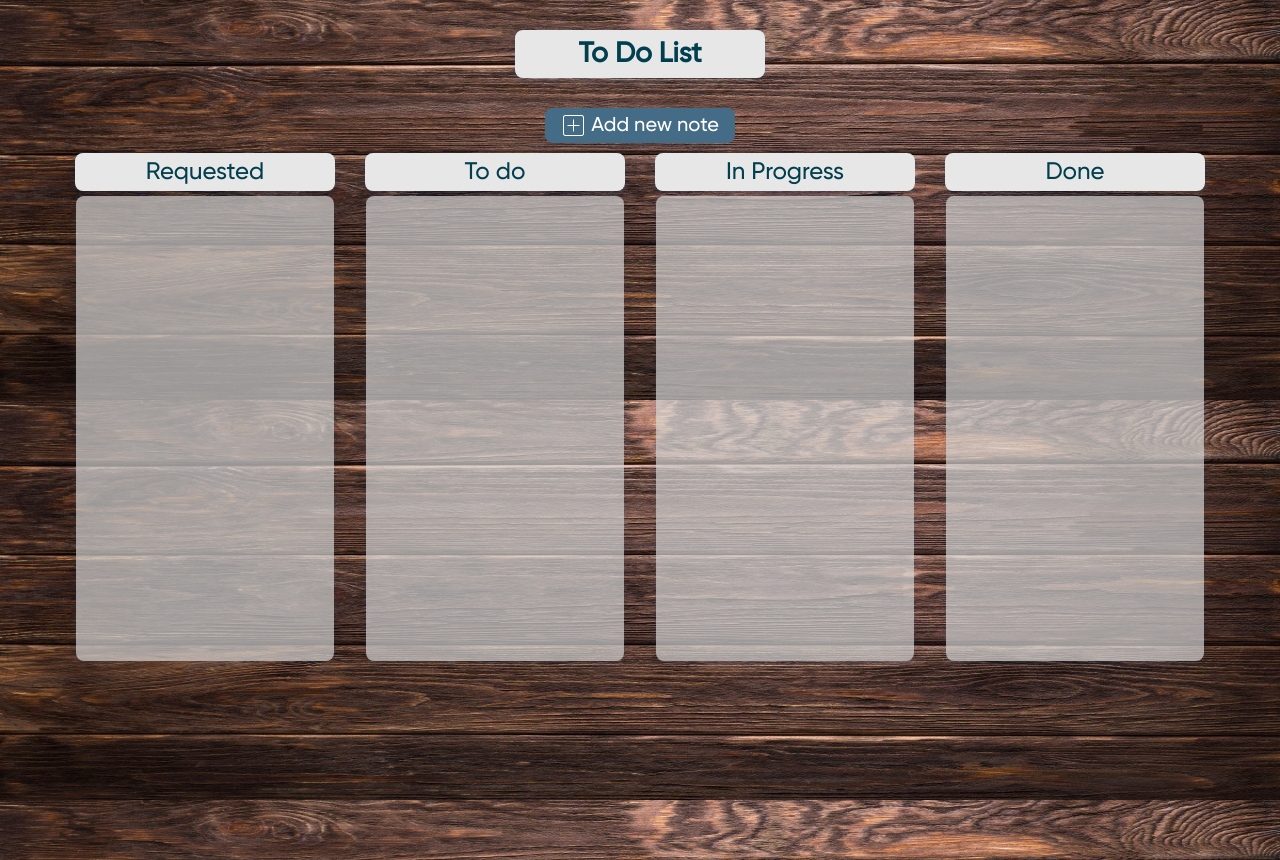
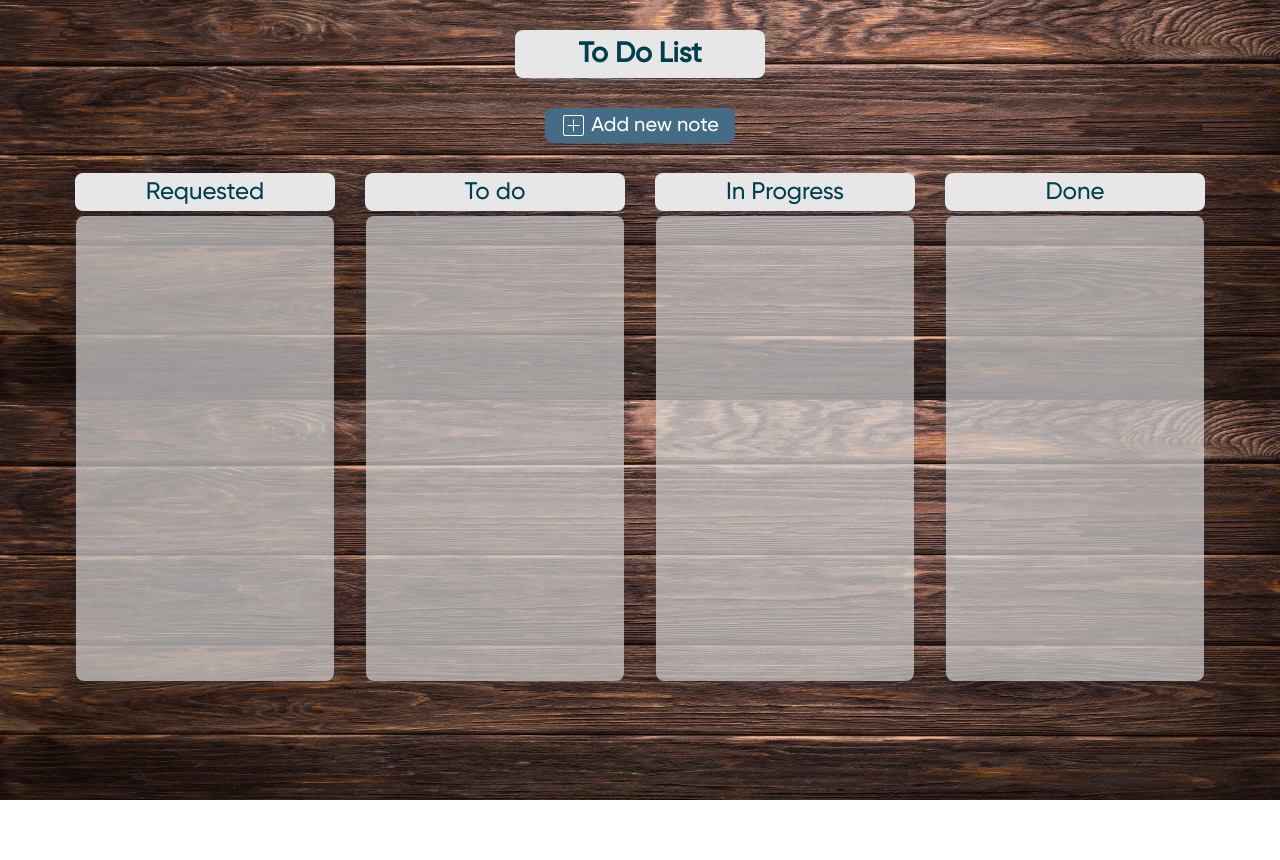
Before and after one commit to Luizagalf/toDoList, a React (Create React App) app: page / in a window 1280 px wide. After the commit the page ends 800 px from the top, so only its background shows below. Built offline with nearby package versions, Linux system fonts and the light colour scheme.

Commit message:
Code refactoring

```diff
--- a/src/App.tsx
+++ b/src/App.tsx
@@ -3,7 +3,6 @@ import { useEffect } from "react";
 import { useStores } from "stores";
 
 import Notes from "components/Notes";
-// import Forecast from "components/Forecast";
 import AddNewNote from "components/AddNewNote";
 
 const App = () => {
@@ -14,15 +13,10 @@ const App = () => {
   }, []);
 
   return (
-    <div className="app" id="app">
+    <div className="app">
       <h1 className="app_title">To Do List</h1>
-      <div>
-        <div>
-          <AddNewNote />
-          <Notes />
-        </div>
-        {/* <Forecast /> */}
-      </div>
+      <AddNewNote />
+      <Notes />
     </div>
   );
 };
--- a/src/app.scss
+++ b/src/app.scss
@@ -6,7 +6,7 @@
   display: flex;
   flex-direction: column;
   row-gap: 30px;
-  padding: 30px;
+  padding: 0 30px;
   background-image: url("assets/img/table.jpeg");
   min-height: 100vh;
   background-size: 100% 400px;
@@ -20,6 +20,7 @@
   max-width: 250px;
   width: 100%;
   padding: 10px 0;
+  margin-top: 30px;
   box-shadow: 0px 4px 8px rgba(0, 0, 0, 0.06),
     0px 2px 8px rgba(0, 140, 255, 0.1);
   border-radius: 8px;
@@ -27,20 +28,30 @@
 
 @media (max-width: #{$big-tablet + 1px}) and (min-width: #{$tablet + 1px}) {
   .app {
-    padding: 20px;
+    padding: 0 20px;
+  }
+  .app_title {
+    margin-top: 20px;
   }
 }
 
 @media (max-width: $tablet) {
   .app {
-    padding: 20px;
+    padding: 0 20px;
     background-size: 100% 300px;
+  }
+  .app_title {
+    margin-top: 20px;
   }
 }
 
 @media (max-width: $phone) {
   .app {
-    padding: 10px;
+    padding: 0 10px;
     background-size: 100% 300px;
   }
+
+  .app_title {
+    margin-top: 10px;
+  }
 }
--- a/src/assets/styles/main.scss
+++ b/src/assets/styles/main.scss
@@ -14,6 +14,12 @@ div {
   &:visited {
     outline: 0;
   }
+}
+
+body {
+  margin: 0;
+  -webkit-font-smoothing: antialiased;
+  -moz-osx-font-smoothing: grayscale;
 }
 
 h1 {
--- a/src/components/AddNewNote/addNewNote.scss
+++ b/src/components/AddNewNote/addNewNote.scss
@@ -2,7 +2,6 @@
 
 .note {
   width: 100%;
-  margin-bottom: 10px;
 }
 
 .note-close {
--- a/src/components/Forecast/forecast.scss
+++ /dev/null
@@ -1 +0,0 @@
-@import "src/assets/styles/main.scss";
--- a/src/components/Forecast/index.tsx
+++ /dev/null
@@ -1,5 +0,0 @@
-const Forecast = () => {
-  return <div>Forecast</div>;
-};
-
-export default Forecast;
--- a/src/components/Notes/notes.scss
+++ b/src/components/Notes/notes.scss
@@ -6,6 +6,7 @@
   gap: 30px;
   height: 100%;
   min-height: 500px;
+  margin-bottom: 30px;
 }
 
 .wrapper__notes_block__main {
@@ -115,6 +116,7 @@
 @media (max-width: #{$big-tablet - 1px}) {
   .notes {
     flex-wrap: wrap;
+    margin-bottom: 20px;
   }
   .notes_block {
     &__main,
@@ -166,11 +168,12 @@
 }
 
 @media (max-width: $phone) {
-  .wrapper__notes_block__main {
+  .wrapper__notes_block__main,
+  .notes_block {
     width: 100%;
   }
-  .notes_block {
-    width: 100%;
+  .notes {
+    margin-bottom: 10px;
   }
   .notes_block {
     &__main,
--- a/src/index.css
+++ /dev/null
@@ -1,13 +0,0 @@
-body {
-  margin: 0;
-  font-family: -apple-system, BlinkMacSystemFont, 'Segoe UI', 'Roboto', 'Oxygen',
-    'Ubuntu', 'Cantarell', 'Fira Sans', 'Droid Sans', 'Helvetica Neue',
-    sans-serif;
-  -webkit-font-smoothing: antialiased;
-  -moz-osx-font-smoothing: grayscale;
-}
-
-code {
-  font-family: source-code-pro, Menlo, Monaco, Consolas, 'Courier New',
-    monospace;
-}
--- a/src/index.tsx
+++ b/src/index.tsx
@@ -1,6 +1,4 @@
-import React from "react";
 import ReactDOM from "react-dom/client";
-import "./index.css";
 import App from "./App";
 import reportWebVitals from "./reportWebVitals";
 
@@ -9,7 +7,4 @@ const root = ReactDOM.createRoot(
 );
 root.render(<App />);
 
-// If you want to start measuring performance in your app, pass a function
-// to log results (for example: reportWebVitals(console.log))
-// or send to an analytics endpoint. Learn more: https://bit.ly/CRA-vitals
 reportWebVitals();
--- a/src/stores/forecastStore.ts
+++ /dev/null
@@ -1,13 +0,0 @@
-import { makeAutoObservable } from "mobx";
-import RootStore from "stores/index";
-
-class forecastStore {
-  rootStore: RootStore;
-
-  constructor(rootStore: RootStore) {
-    this.rootStore = rootStore;
-    makeAutoObservable(this);
-  }
-}
-
-export default forecastStore;
--- a/src/stores/index.ts
+++ b/src/stores/index.ts
@@ -1,13 +1,10 @@
-import ForecastStore from "./forecastStore";
 import NotesStore from "./notesStore";
 import { createContext, useContext } from "react";
 
 export default class RootStore {
-  forecastStore: ForecastStore;
   notesStore: NotesStore;
 
   constructor() {
-    this.forecastStore = new ForecastStore(this);
     this.notesStore = new NotesStore(this);
   }
 }
```
Also changed, not shown: 1 other file (tests, documents, lock files or other folders).
